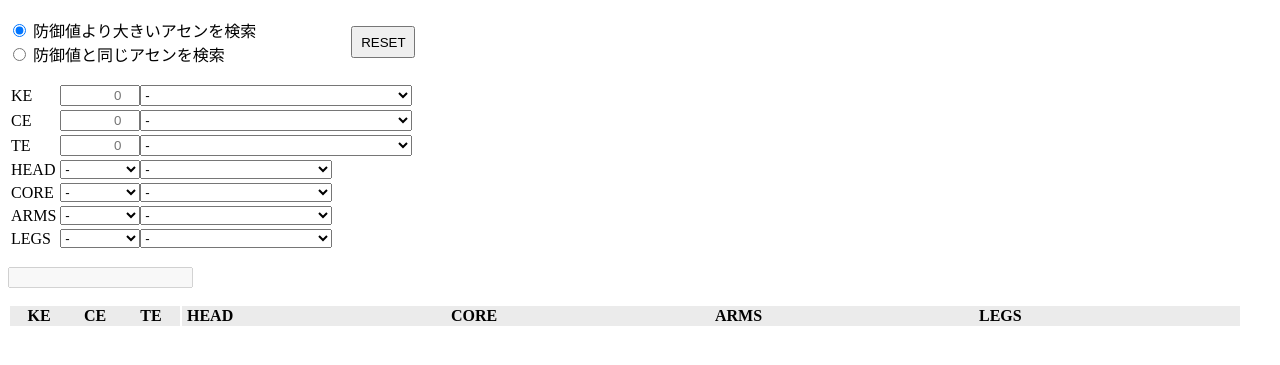
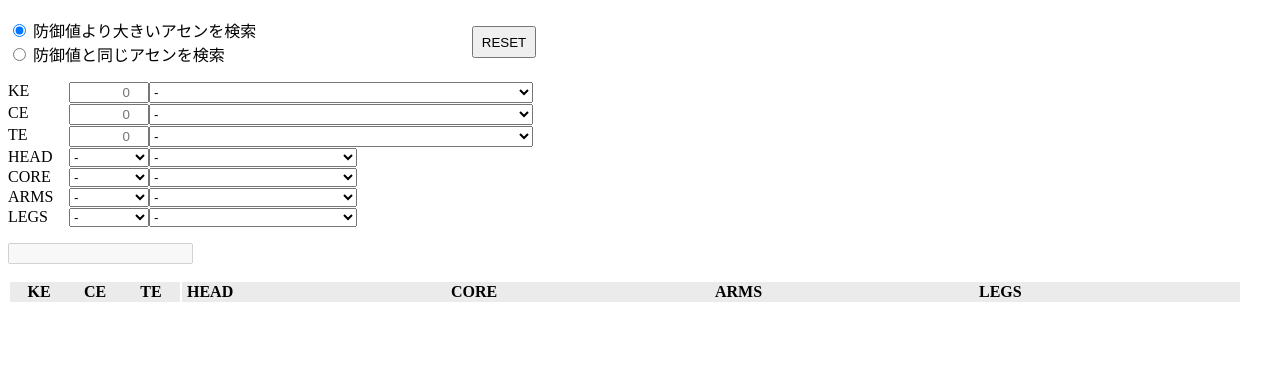
Before and after one commit to Rally649/acvd-assembly-search, a plain HTML site: page index.html in a window 1280 px wide. Shown: the part 57-422 px from the top of the page. Drawn offline with Linux system fonts and the light colour scheme.

Commit message:
Update index.html

```diff
--- a/index.html
+++ b/index.html
@@ -14,52 +14,64 @@
 			margin: 0;
 		}
 		#reset {
-			width: 4.0rem;
-			height: 2.0rem;
+			width: 4rem;
+			height: 2rem;
 			margin-top: 0.5rem;
 		}
 		.box {
 			display: flex;
 			flex-wrap: wrap;
-			justify-content: start;
 		}
-		.wide-box {
+		.meta-term {
 			display: flex;
 			justify-content: space-between;
-		}
-		.frame {
-			width: fit-content;
+			width: 100%;
+			max-width: 33rem;
 		}
 		.hidden {
 			display: none;
 		}
+		.term {
+			display: flex;
+			margin: 1px 0px 1px 0px;
+		}
+		.term-name {
+			width: 4rem;
+		}
+		.term-item {
+			display: flex;
+			flex-wrap: wrap;
+			width: 100%;
+		}
 		.defense-textbox {
-			width: 5.0rem;
+			width: 5rem;
 			text-align: right;
 		}
 		.defense-suggest {
-			width: 17.0rem;
+			width: 100%;
+			max-width: 24rem;
 		}
 		.parts-type-suggest {
-			width: 5.0rem;
+			width: 5rem;
 		}
 		.parts-name-suggest {
-			width: 12.0rem;
+			width: 100%;
+			max-width: 13rem;
 		}
 		.defense {
-			width: 3.0rem;
-			padding: 0.0rem 0.25rem 0.0rem 0.25rem;
+			width: 3rem;
+			padding: 0rem 0.25rem 0rem 0.25rem;
 			text-align: center;
 		}
 		.parts-name {
-			width: 16.0rem;
-			padding: 0.0rem 0.25rem 0.0rem 0.25rem;
+			width: 16rem;
+			padding: 0rem 0.25rem 0rem 0.25rem;
 			text-align: left;
 		}
-		.striped > thead > tr {
+		.result-table > thead > tr {
 			background: rgba(0, 0, 0, .08);
 		}
-		.striped > tbody > tr:nth-child(even) {
+		.result-table > tbody > tr:nth-child(even) {
 			background: rgba(0, 0, 0, .08);
 		}
 	</style>
@@ -627,9 +639,8 @@
 <body>
 	<h1>ACVDアセン検索</h1>
 
-	<div class="frame">
 	<p>
-			<div class="wide-box">
+		<div class="meta-term">
 			<div>
 				<ul>
 					<li>
@@ -648,11 +659,11 @@
 		</div>
 	</p>
 	<p>
-			<table>
-				<tr>
-					<td>KE</td>
-					<td>
-						<div class="box">
+		<ul>
+			<li>
+				<div class="term">
+					<div class="term-name">KE</div>
+					<div class="term-item">
 						<input id="ke" type="number" min="0" max="9999" placeholder="0" class="defense-textbox">
 						<select id="ke-suggest" class="defense-suggest">
 							<option value="">-</option>
@@ -678,12 +689,12 @@
 							<option value="937">937：AM/ACA-218(カルバス命中3振り)</option>
 						</select>
 					</div>
-					</td>
-				</tr>
-				<tr>
-					<td>CE</td>
-					<td>
-						<div class="box">
+				</div>
+			</li>
+			<li>
+				<div class="term">
+					<div class="term-name">CE</div>
+					<div class="term-item">
 						<input id="ce" type="number" min="0" max="9999" placeholder="0" class="defense-textbox">
 						<select id="ce-suggest" class="defense-suggest">
 							<option value="">-</option>
@@ -709,12 +720,12 @@
 							<option value="823">823：Su-J-R44A(ASミサイル)</option>
 						</select>
 					</div>
-					</td>
-				</tr>
-				<tr>
-					<td>TE</td>
-					<td>
-						<div class="box">
+				</div>
+			</li>
+			<li>
+				<div class="term">
+					<div class="term-name">TE</div>
+					<div class="term-item">
 						<input id="te" type="number" min="0" max="9999" placeholder="0" class="defense-textbox">
 						<select id="te-suggest" class="defense-suggest">
 							<option value="">-</option>
@@ -734,12 +745,12 @@
 							<option value="691">691：AM/PMA-239(フェイヴ)</option>
 						</select>
 					</div>
-					</td>
-				</tr>
-				<tr>
-					<td>HEAD</td>
-					<td>
-						<div class="box">
+				</div>
+			</li>
+			<li>
+				<div class="term">
+					<div class="term-name">HEAD</div>
+					<div class="term-item">
 						<select id="head-type" class="parts-type-suggest">
 							<option value="">-</option>
 							<option value="KE">KE</option>
@@ -749,12 +760,12 @@
 						<select id="head-name" class="parts-name-suggest">
 						</select>
 					</div>
-					</td>
-				</tr>
-				<tr>
-					<td>CORE</td>
-					<td>
-						<div class="box">
+				</div>
+			</li>
+			<li>
+				<div class="term">
+					<div class="term-name">CORE</div>
+					<div class="term-item">
 						<select id="core-type" class="parts-type-suggest">
 							<option value="">-</option>
 							<option value="KE">KE</option>
@@ -764,12 +775,12 @@
 						<select id="core-name" class="parts-name-suggest">
 						</select>
 					</div>
-					</td>
-				</tr>
-				<tr>
-					<td>ARMS</td>
-					<td>
-						<div class="box">
+				</div>
+			</li>
+			<li>
+				<div class="term">
+					<div class="term-name">ARMS</div>
+					<div class="term-item">
 						<select id="arms-type" class="parts-type-suggest">
 							<option value="">-</option>
 							<option value="KE">KE</option>
@@ -780,12 +791,12 @@
 						<select id="arms-name" class="parts-name-suggest">
 						</select>
 					</div>
-					</td>
-				</tr>
-				<tr>
-					<td>LEGS</td>
-					<td>
-						<div class="box">
+				</div>
+			</li>
+			<li>
+				<div class="term">
+					<div class="term-name">LEGS</div>
+					<div class="term-item">
 						<select id="legs-type" class="parts-type-suggest">
 							<option value="">-</option>
 							<option value="軽二">軽二</option>
@@ -799,18 +810,17 @@
 						<select id="legs-name" class="parts-name-suggest">
 						</select>
 					</div>
-					</td>
-				</tr>
-			</table>
+				</div>
+			</li>
+		</ul>
 	</p>
-	</div>
 
 	<p>
 		<input id="announce" type="text" disabled>
 	</p>
 
 	<p>
-		<table class="striped">
+		<table class="result-table">
 			<thead>
 				<tr>
 					<th>
```
Lines whose indentation alone changed are shown as unchanged.
